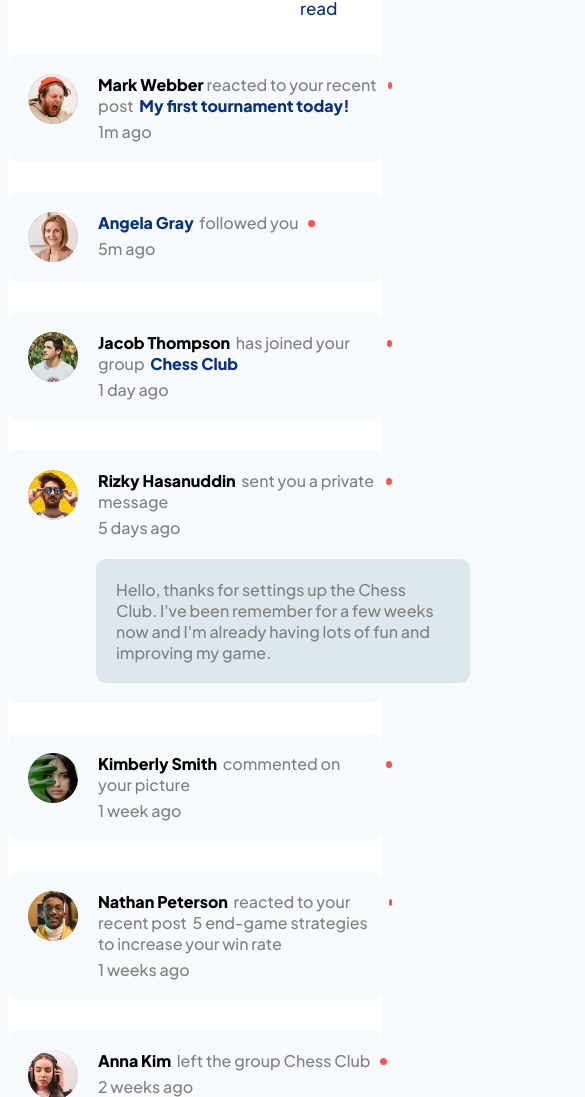
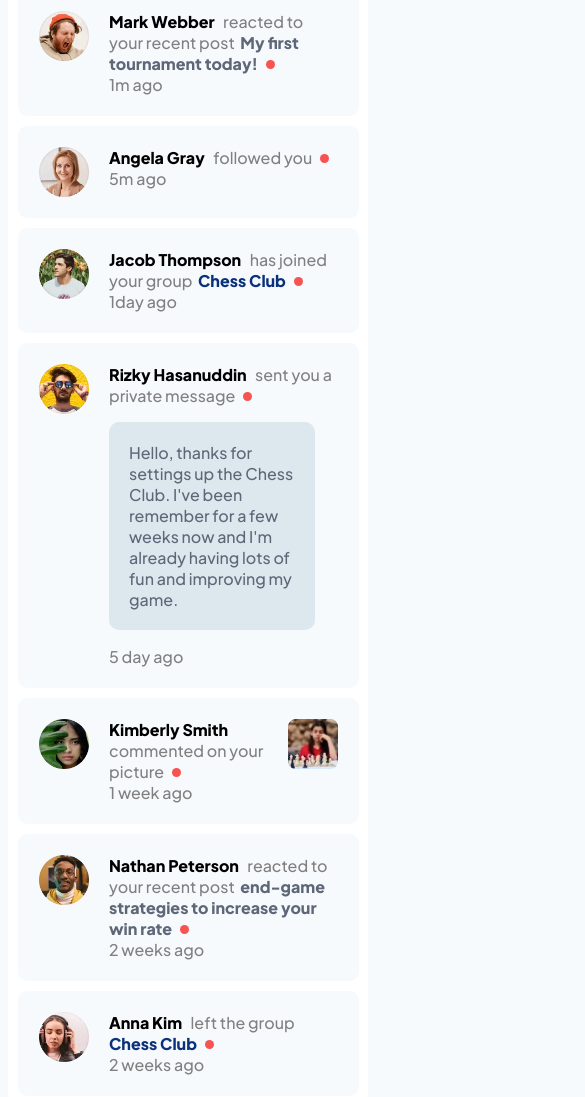
Before and after one commit to KhaledMedhat/notifications-page, a plain HTML site: page index.html in a window 390 px wide. Shown: the part 100-1197 px from the top of the page, 585 px wide, since content can reach past the window. Drawn offline with Linux system fonts and the light colour scheme.

Commit message:
Responsive and media query
updating the html template to make better css for it and made it a responsive to all widths and for all devices

```diff
--- a/index.html
+++ b/index.html
@@ -10,132 +10,129 @@
   <body>
     <div class="container">
       <div class="header">
-        <div style="font-size: 30px; font-weight: bold; display: flex">
-          Notifications<span class="counter"></span>
+        <div class="leftside">
+          <span><p>Notifications</p></span> <span class="counter"> 1</span>
         </div>
-        <div class="read">Mark all as read</div>
+        <div class="rightside">
+          <p>Mark all as read</p>
+        </div>
       </div>
-      <div class="notifications">
-        <div class="noti-content">
-          <div class="upper">
+      <div class="main-content">
+        <div class="notification-container">
+          <div class="notification-wrapper">
             <img src="images/avatar-mark-webber.webp" />
-            <div class="info">
-              <span
-                ><strong style="color: black">Mark Webber</strong>&nbsp;reacted
-                to your recent post
-                <span style="color: hsl(219, 85%, 26%)"
-                  ><strong>&nbsp;My first tournament today!</strong></span
-                ></span
-              >
-              <span class="time">1m ago</span>
+            <div class="notification-content">
+              <span class="name">Mark Webber </span>&nbsp;
+              <span class="what">reacted to your recent post</span>&nbsp;
+              <span id="what-to">My first tournament today!</span>
+
+              <span name="ss" class="circle"></span>
+              <div class="time">
+                <span>1m ago</span>
+              </div>
             </div>
-
-            <div class="color point"></div>
           </div>
         </div>
 
-        <div class="noti-content">
-          <div class="upper">
+        <div class="notification-container">
+          <div class="notification-wrapper">
             <img src="images/avatar-angela-gray.webp" />
-            <div class="info">
-              <span
-                ><strong style="color: hsl(219, 85%, 26%)">Angela Gray</strong>
-                &nbsp;followed you</span
-              >
-              <span class="time">5m ago</span>
+            <div class="notification-content">
+              <span class="name">Angela Gray </span>&nbsp;
+              <span class="what">followed you</span>
+              <span name="ss" class="circle"></span>
+              <div class="time">
+                <span>5m ago</span>
+              </div>
             </div>
-
-            <div class="color point"></div>
           </div>
         </div>
 
-        <div class="noti-content">
-          <div class="upper">
+        <div class="notification-container">
+          <div class="notification-wrapper">
             <img src="images/avatar-jacob-thompson.webp" />
-            <div class="info">
-              <span
-                ><strong style="color: black">Jacob Thompson</strong>&nbsp; has
-                joined your group
-                <span style="color: hsl(219, 85%, 26%)"
-                  >&nbsp;<strong>Chess Club</strong></span
-                ></span
-              >
-              <span class="time">1 day ago</span>
+            <div class="notification-content">
+              <span class="name">Jacob Thompson </span>&nbsp;
+              <span class="what">has joined your group</span>&nbsp;
+              <span id="what-to2">Chess Club</span>
+              <span name="ss" class="circle"></span>
+              <div class="time">
+                <span>1day ago</span>
+              </div>
             </div>
-
-            <div class="color point"></div>
           </div>
         </div>
 
-        <div class="noti-content">
-          <div class="upper">
+        <div class="notification-container">
+          <div class="notification-wrapper">
             <img src="images/avatar-rizky-hasanuddin.webp" />
-            <div class="info">
-              <span
-                ><strong style="color: black">Rizky Hasanuddin</strong>&nbsp;
-                sent you a private message</span
-              >
-              <span class="time">5 days ago</span>
+            <div class="notification-content">
+              <span class="name">Rizky Hasanuddin </span>&nbsp;
+              <span class="what">sent you a private message</span>
+              <span name="ss" class="circle"></span>
+              <div class="rizky-message">
+                <p>
+                  Hello, thanks for settings up the Chess Club. I've been
+                  remember for a few weeks now and I'm already having lots of
+                  fun and improving my game.
+                </p>
+              </div>
+
+              <div class="time">
+                <span>5 day ago</span>
+              </div>
             </div>
-
-            <div class="color point"></div>
-          </div>
-
-          <br />
-
-          <div class="content">
-            Hello, thanks for settings up the Chess Club. I've been remember for
-            a few weeks now and I'm already having lots of fun and improving my
-            game.
           </div>
         </div>
 
-        <div class="noti-content">
-          <div class="upper">
+        <div class="notification-container">
+          <div class="notification-wrapper">
             <img src="images/avatar-kimberly-smith.webp" />
-            <div class="info">
-              <span
-                ><strong style="color: black">Kimberly Smith</strong>&nbsp;
-                commented on your picture</span
-              >
-              <span class="time">1 week ago</span>
+            <div class="notification-content">
+              <span class="name">Kimberly Smith </span>&nbsp;
+              <span class="what">commented on your picture</span>
+              <span name="ss" class="circle"></span>
+              <div class="time">
+                <span>1 week ago</span>
+              </div>
             </div>
-
-            <div class="color point"></div>
-          </div>
-          <img class="another-image" src="images/image-chess.webp" />
-        </div>
-
-        <div class="noti-content">
-          <div class="upper">
-            <img src="images/avatar-nathan-peterson.webp" />
-            <div class="info">
-              <span
-                ><strong style="color: black">Nathan Peterson</strong>&nbsp;
-                reacted to your recent post
-                <span
-                  >&nbsp;5 end-game strategies to increase your win rate</span
-                ></span
-              >
-              <span class="time">1 weeks ago</span>
-            </div>
-
-            <div class="color point"></div>
+            <span id="message-image"
+              ><img src="images/image-chess.webp" alt=""
+            /></span>
           </div>
         </div>
 
-        <div class="noti-content">
-          <div class="upper">
+        <div class="notification-container">
+          <div class="notification-wrapper">
+            <img src="images/avatar-nathan-peterson.webp" />
+            <div class="notification-content">
+              <span class="name">Nathan Peterson </span>&nbsp;
+              <span class="what">reacted to your recent post</span>&nbsp;
+              <span id="what-to3"
+                >end-game strategies to increase your win rate</span
+              >
+
+              <span name="ss" class="circle"></span>
+              <div class="time">
+                <span>2 weeks ago</span>
+              </div>
+            </div>
+          </div>
+        </div>
+
+        <div class="notification-container">
+          <div class="notification-wrapper">
             <img src="images/avatar-anna-kim.webp" />
-            <div class="info">
-              <span
-                ><strong style="color: black">Anna Kim</strong>&nbsp; left the
-                group <span>Chess Club</span></span
-              >
-              <span class="time">2 weeks ago</span>
+            <div class="notification-content">
+              <span class="name">Anna Kim </span>&nbsp;
+              <span class="what">left the group</span>&nbsp;
+              <span id="what-to4">Chess Club</span>
+
+              <span name="ss" class="circle"></span>
+              <div class="time">
+                <span>2 weeks ago</span>
+              </div>
             </div>
-
-            <div class="color point"></div>
           </div>
         </div>
       </div>
--- a/style.css
+++ b/style.css
@@ -1,134 +1,262 @@
 
 @import url('https://fonts.googleapis.com/css2?family=Plus+Jakarta+Sans:wght@500;800&display=swap');
 
-body{
+
+body {
     font-family: 'Plus Jakarta Sans', sans-serif;
     background-color: hsl(210, 60%, 98%);
-  display: flex;
-  justify-content: center;
+}
 
 
-}
-
-.container{
+.container {
+    display: flex;
+    flex-direction: column;
     background-color: hsl(0, 0%, 100%);
-    width: 750px;
+    padding: 30px;
     border-radius: 13px;
 
 }
 
 
+
 .header {
     display: flex;
     justify-content: space-between;
-    padding: 0 42px;
-    padding-top: 45px;
-    padding-bottom: 35px;
+    align-items: center;
+    width: 98%;
+
 }
+
+.counter {
+    border-radius: 5px;
+    background-color:hsl(219, 85%, 26%) ;
+    text-align: center;
+    color: hsl(0, 0%, 100%);
+}
+
+
+.leftside{
+    display: flex;
+    gap: 5px;
+    align-items: center;
+}
+
+
+.leftside p {
+    font-weight: bold;
+    font-size: 30px;
+}
+
+.rightside {
+    color: hsl(219, 12%, 42%);
+}
+
+
+.main-content {
+    display: flex;
+    flex-direction: column;
+    gap: 10px;
+}
+
 
 img {
     width: 50px;
     height: 50px;
-    padding-right: 20px;
-    padding-left: 20px;
-
 }
 
-.another-image {
-    position: absolute;
-    left: 35em;
-    top: 20px;
-}
-.notifications {
+.notification-container{
     display: flex;
     flex-direction: column;
-    gap: 30px;
-   border-radius: 15px;
-   margin-bottom: 20px;
-
-}
-
-.content {
-    background-color: hsl(205, 33%, 90%);
-    color: gray;
-    position: relative;
-    left: 88px;
-    bottom: 20px;
-    max-width: 500px;
-    padding: 20px 20px;
-    border-radius: 10px;
-    text-align: left;
-
-}
-
-.noti-content {
+    background-color: hsl(210, 60%, 98%);
+    border-radius: 9px;
+    padding: 21px;
+    width: 90.5%;
     cursor: pointer;
-    border-radius: 10px;
-    background-color: hsl(210, 60%, 98%);
-    max-width: 670px;
-    position: relative;
-    left: 50%;
-    transform: translate(-50%);
-    display: flex;
-    flex-direction: column;
 
 
 }
 
-span {
+.notification-wrapper{
+    display: flex;
+    gap: 20px;
+}
+
+
+
+.name {
+    font-weight: bold;
+}
+
+
+
+.what{
     color: gray;
 }
 
-.time {
-    padding-top: 5px;
+
+#what-to{
+    font-weight: bold;
+    color: hsl(219, 12%, 42%);
 }
 
 
-.counter {
-    width: 45px;
-    height: 32px;
-    background-color: hsl(219, 85%, 26%);
-    display: flex;
-    justify-content: center;
-    margin-left: 15px;
-    margin-top: 3px;
-    border-radius: 10px;
-    color: white;
-    font-size: 25px;
+.time {
+    color: gray;
+
 }
 
 
-.read {
-
+#what-to2{
     color: hsl(219, 85%, 26%);
-    font-weight: 500;
-    cursor: pointer;
-    font-size: 17px;
+    font-weight: bold;
 }
 
-.point {
-    background-color: hsl(1, 90%, 64%);
+
+
+#what-to3{
+    font-weight: bold;
+    color: hsl(219, 12%, 42%);
+}
+
+
+
+#what-to4{
+    font-weight: bold;
+    color:hsl(219, 85%, 26%) ;
+}
+
+
+
+.rizky-message {
+    background-color: hsl(205, 33%, 90%);
+    border-radius: 10px;
+    width: 90%;
 
 }
 
-.color{
-
-    width: 7px;
-    height: 7px;
-    border-radius: 50%;
-    position: relative;
-    top: 8px;
-    left: 10px;
+.rizky-message p {
+    padding: 20px;
+    color: hsl(219, 12%, 42%);
 }
 
-.upper {
-    display: flex;
-    padding: 20px 0;
 
+.circle {
+    width: 9px;
+    height: 9px;
+    background-color: hsl(1, 90%, 64%);
+    border-radius: 50%;
+    display: inline-block;
+    margin-bottom: 1px;
+    margin-left: 5px;
+}
+
+
+@media(max-width:360px){
+    .container {
+        width: 340px;
+    }
+    .counter {
+        width: 27px;
+        height: 23px;
+
+    }
+    .header{
+        width: 95%;
+    }
+    .notification-container{
+        width: 83%;
+    }
+}
+
+@media (max-width:393px){
+    .container {
+        width: 340px;
+        padding: 10px;
+    }
+
+    .counter {
+        width: 27px;
+        height: 23px;
+    }
+
+    .leftside p {
+        font-size: 22px;
+    }
+
+    .notification-container{
+        width: 88%;
+    }
 
 }
 
-.info {
-    display: flex;
-    flex-direction: column;
-}
+@media (min-width: 412px) {
+    body{
+        display: flex;
+        justify-content: center;
+    }
+
+
+    .container {
+        width: 340px;
+
+
+    }
+
+    .counter {
+        width: 27px;
+        height: 23px;
+
+    }
+
+    .header{
+        width: 100%;
+    }
+
+    .leftside p{
+        font-size: 26px;
+    }
+
+    .notification-container{
+        width: 88%
+    }
+
+  }
+
+  @media(min-width:540px){
+    body {
+        display: flex;
+        justify-content: center;
+    }
+    .container {
+        width: 480px;
+
+        padding: 20px;
+    }
+    .notification-container{
+        width: 92%;
+    }
+  }
+
+  @media(min-width:768px) {
+    body {
+        display: flex;
+        justify-content: center;
+    }
+    .container {
+        width: 650px;
+        background-color: hsl(0, 0%, 100%);
+        padding: 30px;
+    }
+    .counter {
+        width: 30px;
+        height: 23px;
+    }
+
+    .notification-container{
+        width: 94%;
+    }
+
+    .header {
+        padding-bottom: 20px;
+    }
+  }
```
Also changed, not shown: script.js (+12 -9 lines).
